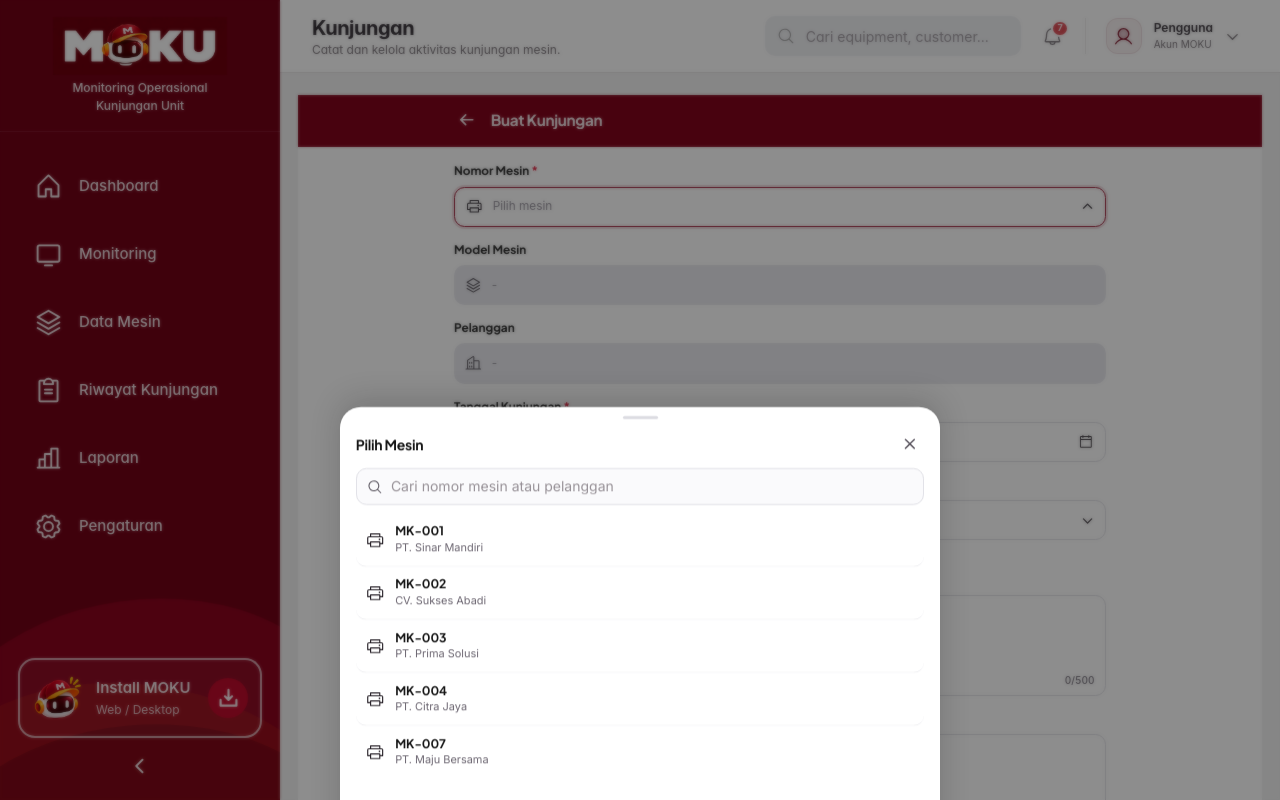
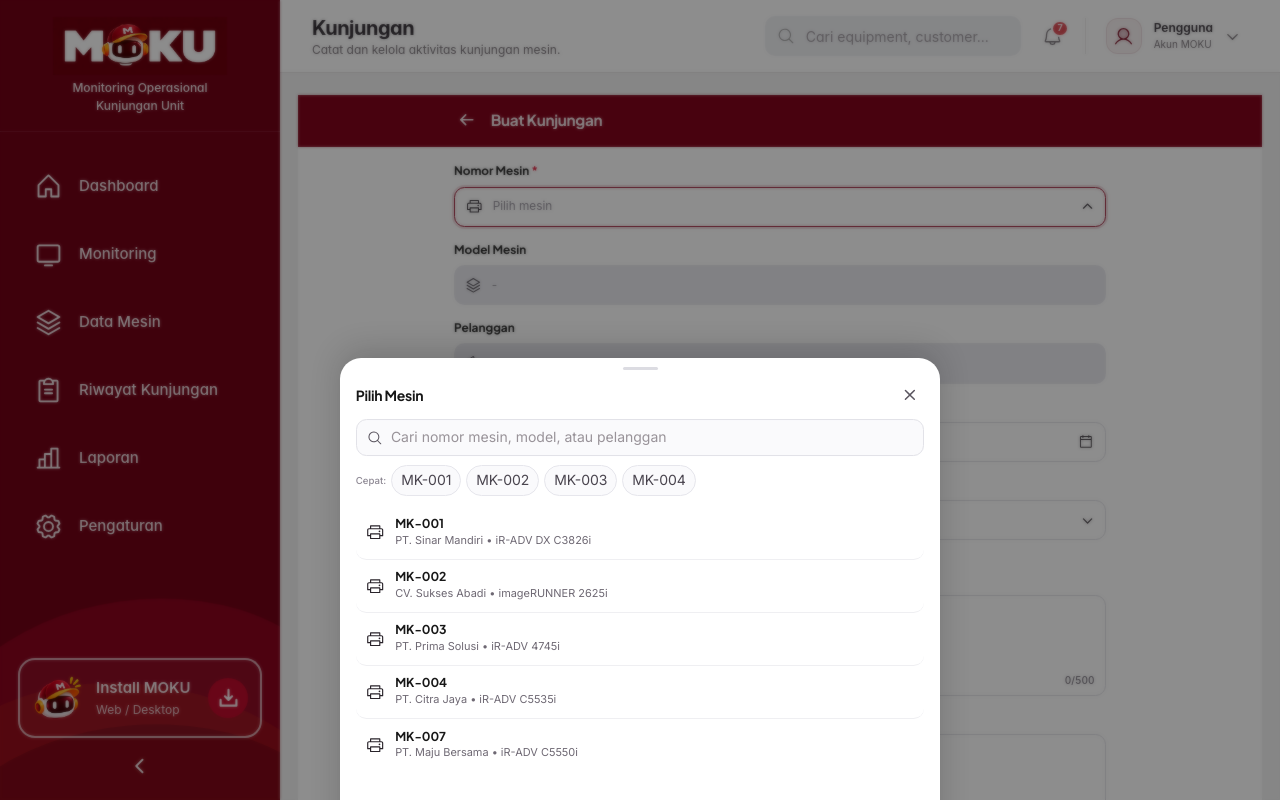
Before and after one commit to irwanfuzi/Moku-app, a React (Vite) app: page /visits in a window 1280 px wide. Both pictures are taken after a click on the button "Pilih mesin". Built offline with nearby package versions, Linux system fonts and the light colour scheme.

Commit message:
Update CreateVisitPage.tsx

```diff
--- a/src/pages/CreateVisitPage.tsx
+++ b/src/pages/CreateVisitPage.tsx
@@ -206,6 +206,117 @@ function triggerHaptic(duration = 8) {
   }
 }
 
+/* =========================================================
+   FUZZY SEARCH & HIGHLIGHT HELPERS
+========================================================= */
+
+function normalizeSearch(value: string): string {
+  return value.toLowerCase().replace(/[^a-z0-9]/g, "");
+}
+
+function levenshteinDistance(a: string, b: string): number {
+  if (a === b) return 0;
+  if (!a.length) return b.length;
+  if (!b.length) return a.length;
+
+  const prev = Array.from({ length: b.length + 1 }, (_, i) => i);
+  const curr = new Array<number>(b.length + 1);
+
+  for (let i = 1; i <= a.length; i++) {
+    curr[0] = i;
+    for (let j = 1; j <= b.length; j++) {
+      const cost = a[i - 1] === b[j - 1] ? 0 : 1;
+      curr[j] = Math.min(curr[j - 1] + 1, prev[j] + 1, prev[j - 1] + cost);
+    }
+    for (let j = 0; j <= b.length; j++) prev[j] = curr[j];
+  }
+  return prev[b.length];
+}
+
+function getMachineMatchScore(
+  machine: MachineOption,
+  rawQuery: string
+): { score: number; isFuzzy: boolean } {
+  const q = rawQuery.trim().toLowerCase();
+  if (!q) return { score: 1, isFuzzy: false };
+
+  const normQ = normalizeSearch(q);
+  const fields = [machine.code, machine.customer, machine.model];
+  const lowerFields = fields.map((f) => f.toLowerCase());
+  const normFields = fields.map(normalizeSearch);
+
+  // 1. Exact / Substring match (prioritas tertinggi)
+  if (lowerFields[0] === q || normFields[0] === normQ) {
+    return { score: 100, isFuzzy: false };
+  }
+  if (
+    lowerFields.some((f) => f.startsWith(q)) ||
+    normFields.some((f) => f.startsWith(normQ))
+  ) {
+    return { score: 85, isFuzzy: false };
+  }
+  if (
+    lowerFields.some((f) => f.includes(q)) ||
+    (normQ.length >= 2 && normFields.some((f) => f.includes(normQ)))
+  ) {
+    return { score: 70, isFuzzy: false };
+  }
+
+  // 2. Error tolerance (typo per kata)
+  const queryWords = q.split(/\s+/).filter(Boolean);
+  const targetWords = lowerFields
+    .join(" ")
+    .split(/[\s.,-]+/)
+    .filter(Boolean);
+
+  let fuzzyHits = 0;
+  let totalPenalty = 0;
+
+  for (const qw of queryWords) {
+    if (qw.length < 2) continue;
+    const maxDist = qw.length <= 3 ? 1 : 2;
+    let bestDist = Infinity;
+
+    for (const tw of targetWords) {
+      if (tw.includes(qw)) {
+        bestDist = 0;
+        break;
+      }
+      const dist = levenshteinDistance(qw, tw.slice(0, qw.length + 1));
+      if (dist < bestDist) bestDist = dist;
+    }
+
+    if (bestDist <= maxDist) {
+      fuzzyHits += 1;
+      totalPenalty += bestDist;
+    }
+  }
+
+  if (fuzzyHits > 0 && fuzzyHits >= Math.ceil(queryWords.length * 0.5)) {
+    return { score: Math.max(10, 50 - totalPenalty * 8), isFuzzy: true };
+  }
+
+  return { score: 0, isFuzzy: false };
+}
+
+function HighlightMatch({ text, query }: { text: string; query: string }) {
+  const q = query.trim();
+  if (!q) return <>{text}</>;
+
+  const idx = text.toLowerCase().indexOf(q.toLowerCase());
+  if (idx === -1) return <>{text}</>;
+
+  return (
+    <>
+      {text.slice(0, idx)}
+      <mark className="rounded-[3px] bg-[#FCECEF] px-[2px] text-[#8E001C]">
+        {text.slice(idx, idx + q.length)}
+      </mark>
+      {text.slice(idx + q.length)}
+    </>
+  );
+}
+
 function VisitTypeIcon({
   kind,
   className,
@@ -741,15 +852,27 @@ export default function CreateVisitPage() {
     [visitType]
   );
 
-  const filteredMachines = useMemo(() => {
-    const q = machineSearch.trim().toLowerCase();
-    if (!q) return MACHINE_OPTIONS;
-    return MACHINE_OPTIONS.filter(
-      (m) =>
-        m.code.toLowerCase().includes(q) ||
-        m.customer.toLowerCase().includes(q) ||
-        m.model.toLowerCase().includes(q)
-    );
+  const machineSearchResult = useMemo(() => {
+    const q = machineSearch.trim();
+    if (!q) {
+      return {
+        items: MACHINE_OPTIONS,
+        isFuzzyOnly: false,
+      };
+    }
+
+    const scored = MACHINE_OPTIONS.map((machine) => ({
+      machine,
+      ...getMachineMatchScore(machine, q),
+    }))
+      .filter((item) => item.score > 0)
+      .sort((a, b) => b.score - a.score);
+
+    const hasExact = scored.some((item) => !item.isFuzzy);
+    return {
+      items: scored.map((item) => item.machine),
+      isFuzzyOnly: scored.length > 0 && !hasExact,
+    };
   }, [machineSearch]);
 
   const isMobileView = !isReady || isMobile;
@@ -1313,12 +1436,13 @@ export default function CreateVisitPage() {
         </form>
       )}
 
-      {/* Bottom Sheet Pilih Mesin */}
+      {/* Bottom Sheet Pilih Mesin (Autosuggest + Error Tolerance + Fixed Height) */}
       <ElasticBottomSheet
         isOpen={showMachineSheet}
         title="Pilih Mesin"
         onClose={() => setShowMachineSheet(false)}
       >
+        {/* Input Pencarian */}
         <div
           data-no-sheet-drag="true"
           className="mb-[calc(10*var(--u))] flex h-[calc(42*var(--u))] items-center gap-[calc(9*var(--u))] rounded-[calc(12*var(--u))] border border-[#E2E2E8] bg-[#FAFAFC] px-[calc(12*var(--u))] transition-colors duration-[260ms] focus-within:border-[#8E001C] focus-within:bg-white"
@@ -1331,7 +1455,7 @@ export default function CreateVisitPage() {
             type="text"
             value={machineSearch}
             onChange={(e) => setMachineSearch(e.target.value)}
-            placeholder="Cari nomor mesin atau pelanggan"
+            placeholder="Cari nomor mesin, model, atau pelanggan"
             style={NO_OUTLINE_STYLE}
             className="w-full border-0 bg-transparent text-[calc(13.5*var(--u))] text-[#171717] outline-none placeholder:text-[#8E8994] focus:outline-none focus:ring-0"
           />
@@ -1340,7 +1464,7 @@ export default function CreateVisitPage() {
               type="button"
               onClick={() => setMachineSearch("")}
               aria-label="Hapus pencarian"
-              className="flex h-[calc(22*var(--u))] w-[calc(22*var(--u))] shrink-0 items-center justify-center rounded-full bg-[#E8E8EE] text-[#5A555F]"
+              className="flex h-[calc(22*var(--u))] w-[calc(22*var(--u))] shrink-0 items-center justify-center rounded-full bg-[#E8E8EE] text-[#5A555F] transition-transform duration-[240ms] active:scale-90"
             >
               <X
                 weight="bold"
@@ -1350,9 +1474,43 @@ export default function CreateVisitPage() {
           )}
         </div>
 
-        <div className="max-h-[48dvh] divide-y divide-[#EFEFF2] overflow-y-auto">
-          {filteredMachines.length > 0 ? (
-            filteredMachines.map((machine) => {
+        {/* Autosuggest Chips (tampil saat belum mengetik) */}
+        {!machineSearch.trim() && (
+          <div className="mb-[calc(10*var(--u))] flex items-center gap-[calc(6*var(--u))] overflow-x-auto pb-[calc(2*var(--u))] [scrollbar-width:none]">
+            <span className="shrink-0 text-[calc(11*var(--u))] font-medium text-[#8E8994]">
+              Cepat:
+            </span>
+            {MACHINE_OPTIONS.slice(0, 4).map((item) => (
+              <button
+                key={`suggest-${item.code}`}
+                type="button"
+                onClick={() => {
+                  triggerHaptic(6);
+                  setMachineSearch(item.code);
+                }}
+                className="shrink-0 rounded-full border border-[#E6E6EC] bg-[#FAFAFC] px-[calc(10*var(--u))] py-[calc(4*var(--u))] text-[calc(11.5*var(--u))] font-semibold text-[#4A454F] transition-colors duration-[260ms] active:border-[#8E001C] active:bg-[#FCECEF] active:text-[#8E001C]"
+              >
+                {item.code}
+              </button>
+            ))}
+          </div>
+        )}
+
+        {/* Info Error Tolerance (tampil jika hasil dari koreksi typo) */}
+        {machineSearchResult.isFuzzyOnly && (
+          <p className="mb-[calc(6*var(--u))] px-[calc(4*var(--u))] text-[calc(11.5*var(--u))] text-[#6E6873]">
+            Menampilkan hasil yang mendekati{" "}
+            <span className="font-semibold text-[#171717]">
+              “{machineSearch.trim()}”
+            </span>
+          </p>
+        )}
+
+        {/* Daftar Mesin dengan Tinggi Tetap (Anti Memendek) */}
+        <div className="h-[min(46dvh,calc(310*var(--u)))] overflow-y-auto overscroll-contain">
+          {machineSearchResult.items.length > 0 ? (
+            <div className="divide-y divide-[#EFEFF2]">
+              {machineSearchResult.items.map((machine) => {
                 const isActive = selectedMachineCode === machine.code;
                 return (
                   <button
@@ -1378,10 +1536,21 @@ export default function CreateVisitPage() {
                             isActive ? "text-[#8E001C]" : "text-[#171717]"
                           }`}
                         >
-                        {machine.code}
+                          <HighlightMatch
+                            text={machine.code}
+                            query={machineSearch}
+                          />
                         </p>
                         <p className="mt-[calc(2*var(--u))] truncate text-[calc(12.5*var(--u))] font-normal text-[#6E6873]">
-                        {machine.customer}
+                          <HighlightMatch
+                            text={machine.customer}
+                            query={machineSearch}
+                          />{" "}
+                          •{" "}
+                          <HighlightMatch
+                            text={machine.model}
+                            query={machineSearch}
+                          />
                         </p>
                       </div>
                     </div>
@@ -1394,11 +1563,24 @@ export default function CreateVisitPage() {
                     )}
                   </button>
                 );
-            })
+              })}
+            </div>
           ) : (
-            <p className="py-[calc(24*var(--u))] text-center text-[calc(13*var(--u))] text-[#6E6873]">
-              Mesin atau pelanggan tidak ditemukan.
+            <div className="flex h-full flex-col items-center justify-center px-[calc(16*var(--u))] text-center">
+              <p className="text-[calc(13*var(--u))] font-medium text-[#4A454F]">
+                “{machineSearch.trim()}” tidak ditemukan
               </p>
+              <p className="mt-[calc(4*var(--u))] text-[calc(11.5*var(--u))] text-[#8E8994]">
+                Coba ketik kode mesin seperti MK-001 atau nama pelanggan.
+              </p>
+              <button
+                type="button"
+                onClick={() => setMachineSearch("")}
+                className="mt-[calc(12*var(--u))] rounded-full bg-[#FCECEF] px-[calc(14*var(--u))] py-[calc(6*var(--u))] text-[calc(12*var(--u))] font-bold text-[#8E001C] transition-transform duration-[260ms] active:scale-95"
+              >
+                Tampilkan Semua Mesin
+              </button>
+            </div>
           )}
         </div>
       </ElasticBottomSheet>
```
Lines whose indentation alone changed are shown as unchanged.
